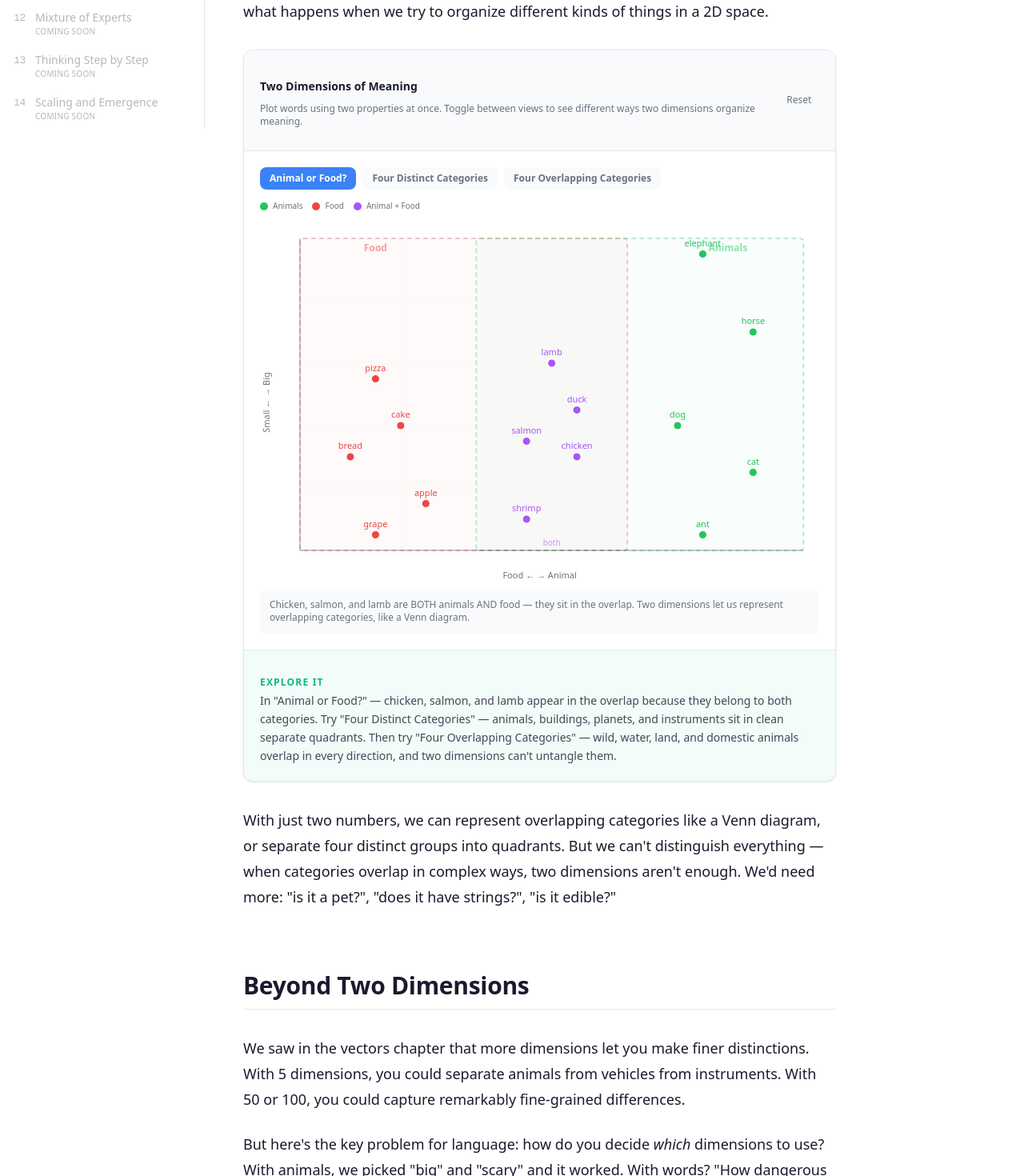
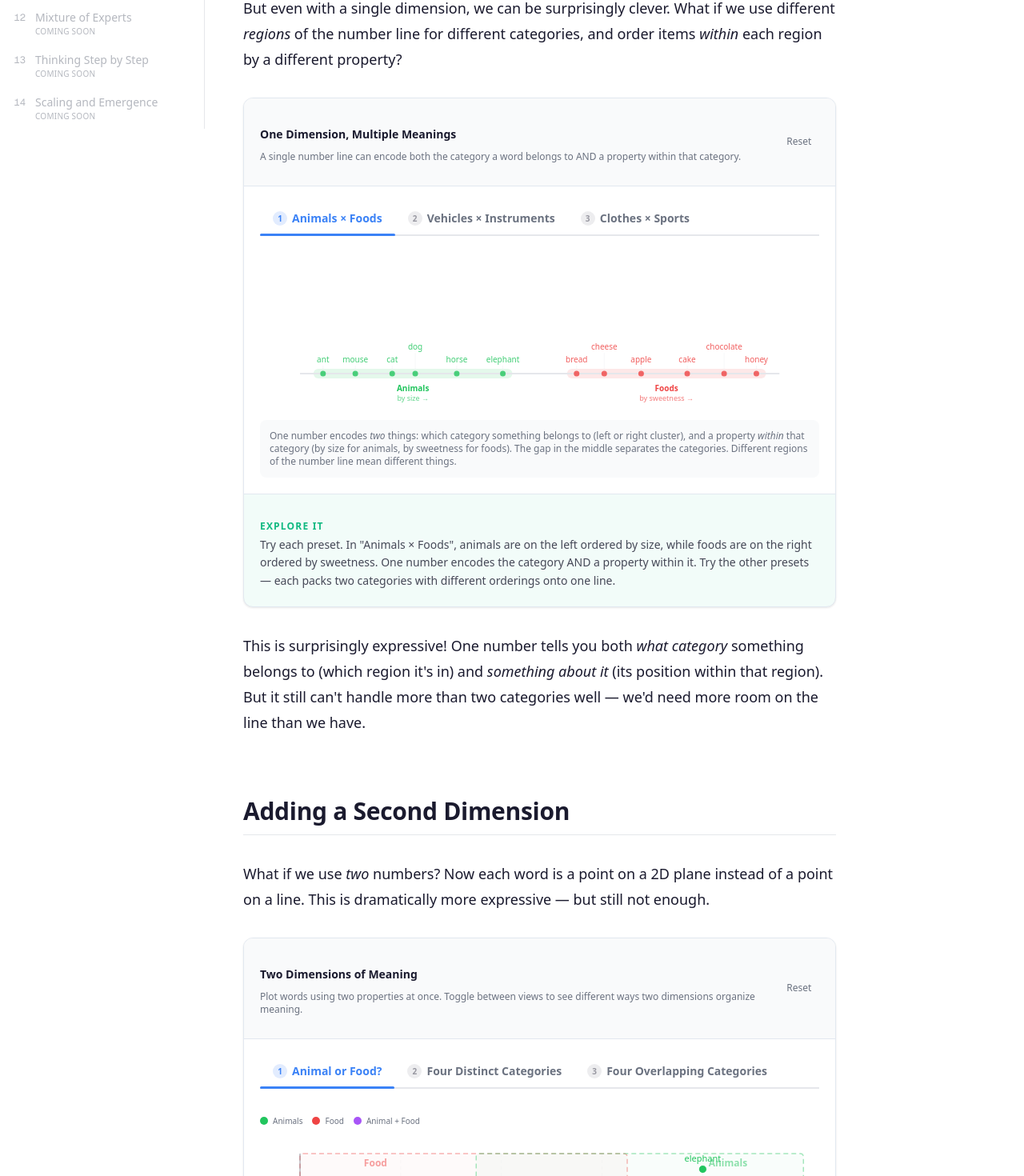
Before and after one commit to robennals/ai-explained, a Next.js app: page /embeddings in a window 1280 px wide. Shown: the part 640-2110 px from the top of the page at 80% size. Built offline with nearby package versions, Linux system fonts and the light colour scheme.

Commit message:
Tidy up embedding text because of previous vector chapter

```diff
--- a/src/app/(tutorial)/embeddings/content.mdx
+++ b/src/app/(tutorial)/embeddings/content.mdx
@@ -1,14 +1,24 @@
 # Embeddings and Vector Spaces
 
 <Lead>
-In the last chapter, we described animals with hand-picked properties like size and scariness. That worked because animals are one kind of thing. But words represent *everything* — and there's no universal set of properties for all of them. AI solves this by letting the network discover its own dimensions.
+In the last chapter, we described animals with hand-picked properties like size and scariness. That worked because animals are one kind of thing. But words represent *everything* — and there's no universal set of properties for all of them. AI solves this by letting the network learn a space where meaning is encoded in proximity and direction, not in any individual dimension.
 </Lead>
 
 ## The Problem with Hand-Picked Dimensions
 
 When we represented animals as vectors, we chose dimensions that made sense for animals: size, speed, danger. But what dimensions would you use for *all words*? "How big is the color blue?" doesn't make sense. "How fast is democracy?" There's no universal set of labeled dimensions that works for everything.
 
-Even within things you *can* measure, two dimensions quickly run into trouble. Let's see what happens when we try to organize different kinds of things in a 2D space.
+But even with a single dimension, we can be surprisingly clever. What if we use different *regions* of the number line for different categories, and order items *within* each region by a different property?
+
+<CombinedNumberLineWidget>
+Try each preset. In "Animals × Foods", animals are on the left ordered by size, while foods are on the right ordered by sweetness. One number encodes the category AND a property within it. Try the other presets — each packs two categories with different orderings onto one line.
+</CombinedNumberLineWidget>
+
+This is surprisingly expressive! One number tells you both *what category* something belongs to (which region it's in) and *something about it* (its position within that region). But it still can't handle more than two categories well — we'd need more room on the line than we have.
+
+## Adding a Second Dimension
+
+What if we use *two* numbers? Now each word is a point on a 2D plane instead of a point on a line. This is dramatically more expressive — but still not enough.
 
 <Simple2DScatterWidget>
 In "Animal or Food?" — chicken, salmon, and lamb appear in the overlap because they belong to both categories. Try "Four Distinct Categories" — animals, buildings, planets, and instruments sit in clean separate quadrants. Then try "Four Overlapping Categories" — wild, water, land, and domestic animals overlap in every direction, and two dimensions can't untangle them.
@@ -18,18 +28,12 @@ With just two numbers, we can represent overlapping categories like a Venn diagr
 
 ## Beyond Two Dimensions
 
-We saw in the vectors chapter that more dimensions let you make finer distinctions. With 5 dimensions, you could separate animals from vehicles from instruments. With 50 or 100, you could capture remarkably fine-grained differences.
+Going from one dimension to two gave us dramatically more expressive power — more types of things, more ways they can differ, more ways categories can overlap. Adding more dimensions keeps making this better. With 50 or 100 dimensions, you can capture remarkably fine-grained distinctions.
 
-But here's the key problem for language: how do you decide *which* dimensions to use? With animals, we picked "big" and "scary" and it worked. With words? "How dangerous is the color blue?" doesn't make sense. There's no universal set of labeled dimensions that works for all words.
-
-Real AI systems solve this by not using labeled dimensions at all. Instead, they learn a space where **similar words end up nearby** and **different words end up far apart**. The dimensions are just numbers — not "alive?" or "big?" — but the proximity structure captures meaning.
-
-And it's not just proximity. The spatial *relationships* between nearby words carry meaning too. The direction from "small" to "big" tends to be consistent — move an ant in that direction and you get larger animals. The direction from "man" to "woman" captures gender, so applying it to "king" lands you near "queen." These regularities aren't designed in; they emerge from training, because a space with consistent structure is more useful than one without it.
-
-This is like the difference between organizing books by (genre, length, year) versus letting a librarian arrange them so that related books are on nearby shelves. The librarian's system has no labels, but it works better because it captures relationships that no fixed labeling scheme could.
+But there are no universal dimensions that apply to everything. As we saw, "size" means something for animals but not for colors, and the same two axes meant completely different things in each quadrant. Real embeddings don't use labeled dimensions at all. Instead, the core idea is simpler: **similar things should be close together**, and **directions should have meaning**. A direction might mean "size" in one part of the space and "formality" in another — and that's fine, because what matters is the local geometry, not any global labeling scheme.
 
 <KeyInsight>
-Real embeddings don't use labeled dimensions. They learn positions where similar things are nearby and where directions between words encode consistent relationships — size, gender, tense, and countless others — all without any human labeling.
+Real embeddings don't use labeled dimensions. They learn a space where similar things are nearby and where directions encode meaningful relationships — but the same direction can mean different things in different regions of the space.
 </KeyInsight>
 
 ## Neural Networks Meet Embeddings
--- a/src/app/(tutorial)/embeddings/page.tsx
+++ b/src/app/(tutorial)/embeddings/page.tsx
@@ -2,7 +2,6 @@ import { ChapterNav } from "@/components/layout/ChapterNav";
 import { getAdjacentChapters } from "@/lib/curriculum";
 import Content from "./content.mdx";
 import {
-  WordNumberLineWidget,
   CombinedNumberLineWidget,
   Simple2DScatterWidget,
   EmbeddingPlaygroundWidget,
@@ -26,7 +25,6 @@ export default function Chapter04() {
       <div className="prose prose-lg max-w-none">
         <Content
           components={{
-            WordNumberLineWidget,
             CombinedNumberLineWidget,
             Simple2DScatterWidget,
             EmbeddingPlaygroundWidget,
--- a/src/app/(tutorial)/embeddings/widgets.tsx
+++ b/src/app/(tutorial)/embeddings/widgets.tsx
@@ -3,6 +3,14 @@
 import dynamic from "next/dynamic";
 import { Suspense } from "react";
 import { TryItProvider } from "@/components/widgets/shared/WidgetContainer";
+
+const CombinedNumberLine = dynamic(
+  () =>
+    import("@/components/widgets/embeddings/CombinedNumberLine").then(
+      (m) => m.CombinedNumberLine
+    ),
+  { ssr: false }
+);
 
 const Simple2DScatter = dynamic(
   () =>
@@ -68,6 +76,14 @@ function WidgetSlot({ children, tryIt, label }: { children: React.ReactNode; try
   );
 }
 
+export function CombinedNumberLineWidget({ children }: { children?: React.ReactNode }) {
+  return (
+    <WidgetSlot tryIt={children} label="Explore it">
+      <CombinedNumberLine />
+    </WidgetSlot>
+  );
+}
+
 export function Simple2DScatterWidget({ children }: { children?: React.ReactNode }) {
   return (
     <WidgetSlot tryIt={children} label="Explore it">
--- a/src/components/widgets/embeddings/CombinedNumberLine.tsx
+++ b/src/components/widgets/embeddings/CombinedNumberLine.tsx
@@ -2,13 +2,17 @@
 
 import { useState, useCallback, useMemo, useRef, useEffect } from "react";
 import { WidgetContainer } from "../shared/WidgetContainer";
+import { WidgetTabs } from "../shared/WidgetTabs";
 
 interface GroupItem {
   word: string;
   value: number; // position within the group's range
 }
 
+type PresetId = "animals-foods" | "vehicles-instruments" | "clothes-sports";
+
 interface Preset {
+  id: PresetId;
   label: string;
   left: { name: string; ordering: string; color: string; items: GroupItem[] };
   right: { name: string; ordering: string; color: string; items: GroupItem[] };
@@ -16,6 +20,7 @@ interface Preset {
 
 const PRESETS: Preset[] = [
   {
+    id: "animals-foods",
     label: "Animals \u00d7 Foods",
     left: {
       name: "Animals",
@@ -45,6 +50,7 @@ const PRESETS: Preset[] = [
     },
   },
   {
+    id: "vehicles-instruments",
     label: "Vehicles \u00d7 Instruments",
     left: {
       name: "Vehicles",
@@ -72,6 +78,7 @@ const PRESETS: Preset[] = [
     },
   },
   {
+    id: "clothes-sports",
     label: "Clothes \u00d7 Sports",
     left: {
       name: "Clothes",
@@ -153,12 +160,17 @@ const AXIS_MIN = -0.2;
 const AXIS_MAX = 10.2;
 
 export function CombinedNumberLine() {
-  const [presetIdx, setPresetIdx] = useState(0);
+  const [activePreset, setActivePreset] = useState<PresetId>("animals-foods");
   const [hoveredWord, setHoveredWord] = useState<string | null>(null);
   const containerRef = useRef<HTMLDivElement>(null);
   const [containerWidth, setContainerWidth] = useState(600);
 
-  const preset = PRESETS[presetIdx];
+  const preset = PRESETS.find((p) => p.id === activePreset) ?? PRESETS[0];
+
+  const tabs = useMemo(
+    () => PRESETS.map((p) => ({ id: p.id, label: p.label })),
+    [],
+  );
 
   useEffect(() => {
     if (!containerRef.current) return;
@@ -170,7 +182,7 @@ export function CombinedNumberLine() {
   }, []);
 
   const resetState = useCallback(() => {
-    setPresetIdx(0);
+    setActivePreset("animals-foods");
     setHoveredWord(null);
   }, []);
 
@@ -229,21 +241,7 @@ export function CombinedNumberLine() {
       description="A single number line can encode both the category a word belongs to AND a property within that category."
       onReset={resetState}
     >
-      <div className="mb-4 flex flex-wrap gap-2">
-        {PRESETS.map((p, i) => (
-          <button
-            key={p.label}
-            onClick={() => { setPresetIdx(i); setHoveredWord(null); }}
-            className={`rounded-lg px-3 py-1.5 text-xs font-semibold transition-colors ${
-              i === presetIdx
-                ? "bg-accent text-white"
-                : "bg-surface text-muted hover:text-foreground"
-            }`}
-          >
-            {p.label}
-          </button>
-        ))}
-      </div>
+      <WidgetTabs tabs={tabs} activeTab={activePreset} onTabChange={(id) => { setActivePreset(id); setHoveredWord(null); }} />
 
       <div ref={containerRef} className="w-full">
         <svg width={containerWidth} height={totalHeight} className="overflow-visible">
--- a/src/components/widgets/embeddings/Simple2DScatter.tsx
+++ b/src/components/widgets/embeddings/Simple2DScatter.tsx
@@ -1,7 +1,8 @@
 "use client";
 
-import { useState, useCallback, useRef, useEffect } from "react";
+import { useState, useCallback, useMemo, useRef, useEffect } from "react";
 import { WidgetContainer } from "../shared/WidgetContainer";
+import { WidgetTabs } from "../shared/WidgetTabs";
 
 interface WordPoint {
   word: string;
@@ -121,34 +122,65 @@ const QUAD_WORDS: QuadPoint[] = [
 ];
 
 // Four clearly distinct, non-overlapping categories in separate quadrants.
+// Each quadrant uses its own pair of meaningful axes so the positions aren't arbitrary.
+//
+// Animals (top-left):     x = slow→fast,     y = small→big
+// Buildings (top-right):  x = old→modern,    y = short→tall
+// Planets (bottom-left):  x = near→far,      y = small→big
+// Instruments (bot-right): x = low→high pitch, y = small→big
+//
+// Within each quadrant the raw property values are mapped to the quadrant's
+// 0–4.5 range, then offset to the right quadrant region.
+
 const DISTINCT_WORDS: QuadPoint[] = [
-  // Animals (top-left quadrant)
-  { word: "dog",       category: "animal",     quadX: 1,   quadY: 8 },
-  { word: "cat",       category: "animal",     quadX: 2.5, quadY: 9 },
-  { word: "elephant",  category: "animal",     quadX: 1.5, quadY: 7 },
-  { word: "ant",       category: "animal",     quadX: 3,   quadY: 7.5 },
-  { word: "eagle",     category: "animal",     quadX: 2,   quadY: 6.5 },
+  // Points are kept inside the axis region (well clear of quadrant edges and labels).
+  // Top-left quadrant safe zone:  x 1.2–3.8,  y 6.2–8.8
+  // Top-right quadrant safe zone: x 6.2–8.8,  y 6.2–8.8
+  // Bot-left quadrant safe zone:  x 1.2–3.8,  y 1.2–3.8
+  // Bot-right quadrant safe zone: x 6.2–8.8,  y 1.2–3.8
 
-  // Buildings (top-right quadrant)
-  { word: "house",      category: "building",  quadX: 7,   quadY: 8 },
-  { word: "church",     category: "building",  quadX: 8.5, quadY: 9 },
-  { word: "skyscraper", category: "building",  quadX: 8,   quadY: 7 },
-  { word: "barn",       category: "building",  quadX: 9,   quadY: 7.5 },
-  { word: "lighthouse", category: "building",  quadX: 7.5, quadY: 6.5 },
+  // Animals (top-left): slow→fast, small→big
+  { word: "ant",       category: "animal",     quadX: 1.3, quadY: 6.3 },
+  { word: "cat",       category: "animal",     quadX: 2.2, quadY: 6.8 },
+  { word: "dog",       category: "animal",     quadX: 2.8, quadY: 7.3 },
+  { word: "horse",     category: "animal",     quadX: 3.7, quadY: 8.0 },
+  { word: "elephant",  category: "animal",     quadX: 1.6, quadY: 8.7 },
 
-  // Planets (bottom-left quadrant)
-  { word: "mercury",   category: "planet",     quadX: 1.5, quadY: 3 },
-  { word: "venus",     category: "planet",     quadX: 2.5, quadY: 2 },
-  { word: "mars",      category: "planet",     quadX: 1,   quadY: 1.5 },
-  { word: "jupiter",   category: "planet",     quadX: 3,   quadY: 1 },
-  { word: "saturn",    category: "planet",     quadX: 2,   quadY: 3.5 },
+  // Buildings (top-right): old→modern, short→tall
+  { word: "barn",       category: "building",  quadX: 6.4, quadY: 6.3 },
+  { word: "church",     category: "building",  quadX: 6.8, quadY: 7.4 },
+  { word: "lighthouse", category: "building",  quadX: 7.4, quadY: 7.0 },
+  { word: "house",      category: "building",  quadX: 8.0, quadY: 6.7 },
+  { word: "skyscraper", category: "building",  quadX: 8.6, quadY: 8.7 },
 
-  // Instruments (bottom-right quadrant)
-  { word: "guitar",    category: "instrument", quadX: 7.5, quadY: 3 },
-  { word: "piano",     category: "instrument", quadX: 8.5, quadY: 2 },
-  { word: "flute",     category: "instrument", quadX: 7,   quadY: 1.5 },
-  { word: "drum",      category: "instrument", quadX: 9,   quadY: 1 },
-  { word: "violin",    category: "instrument", quadX: 8,   quadY: 3.5 },
+  // Planets (bottom-left): near→far, small→big
+  { word: "mercury",   category: "planet",     quadX: 1.3, quadY: 1.3 },
+  { word: "venus",     category: "planet",     quadX: 1.8, quadY: 1.8 },
+  { word: "mars",      category: "planet",     quadX: 2.3, quadY: 1.5 },
+  { word: "saturn",    category: "planet",     quadX: 3.4, quadY: 3.2 },
+  { word: "jupiter",   category: "planet",     quadX: 2.9, quadY: 3.7 },
+
+  // Instruments (bottom-right): low→high pitch, small→big
+  { word: "flute",     category: "instrument", quadX: 8.6, quadY: 1.3 },
+  { word: "violin",    category: "instrument", quadX: 7.8, quadY: 1.8 },
+  { word: "guitar",    category: "instrument", quadX: 7.2, quadY: 2.6 },
+  { word: "drum",      category: "instrument", quadX: 6.5, quadY: 2.0 },
+  { word: "piano",     category: "instrument", quadX: 6.4, quadY: 3.6 },
+];
+
+// Per-quadrant axis labels for the "four distinct" preset
+const DISTINCT_AXES: {
+  label: string;
+  fill: string;
+  xLabel: [string, string]; // [low end, high end]
+  yLabel: [string, string]; // [low end, high end]
+  // quadrant bounds in data space
+  x1: number; x2: number; y1: number; y2: number;
+}[] = [
+  { label: "Animals",     fill: "#22c55e", xLabel: ["slow", "fast"],   yLabel: ["small", "big"],  x1: 0, x2: 5, y1: 5, y2: 10 },
+  { label: "Buildings",   fill: "#3b82f6", xLabel: ["old", "modern"],  yLabel: ["short", "tall"], x1: 5, x2: 10, y1: 5, y2: 10 },
+  { label: "Planets",     fill: "#8b5cf6", xLabel: ["near", "far"],    yLabel: ["small", "big"],  x1: 0, x2: 5, y1: 0, y2: 5 },
+  { label: "Instruments", fill: "#f97316", xLabel: ["low", "high"],    yLabel: ["small", "big"],  x1: 5, x2: 10, y1: 0, y2: 5 },
 ];
 
 type PresetId = "animal-food" | "four-distinct" | "four-overlap";
@@ -168,7 +200,7 @@ const PRESETS: PresetDef[] = [
   {
     id: "four-distinct",
     label: "Four Distinct Categories",
-    description: "Animals, buildings, planets, and instruments have nothing in common \u2014 so they sit in four clean, separate quadrants. Two dimensions work perfectly when categories don\u2019t overlap.",
+    description: "Each quadrant uses the same two numbers for completely different axes \u2014 size and speed for animals, height and age for buildings, and so on. The category determines what the dimensions mean, just like how regions of the number line meant different things in the previous widget.",
   },
   {
     id: "four-overlap",
@@ -212,7 +244,7 @@ const CATEGORY_LABELS: Record<string, string> = {
 const MARGIN = { top: 20, right: 20, bottom: 40, left: 50 };
 
 export function Simple2DScatter() {
-  const [presetIdx, setPresetIdx] = useState(0);
+  const [activePreset, setActivePreset] = useState<PresetId>("animal-food");
   const [hoveredWord, setHoveredWord] = useState<string | null>(null);
   const containerRef = useRef<HTMLDivElement>(null);
   const [dims, setDims] = useState({ width: 500, height: 400 });
@@ -229,14 +261,19 @@ export function Simple2DScatter() {
     return () => obs.disconnect();
   }, []);
 
-  const preset = PRESETS[presetIdx];
+  const preset = PRESETS.find((p) => p.id === activePreset) ?? PRESETS[0];
+
+  const tabs = useMemo(
+    () => PRESETS.map((p) => ({ id: p.id, label: p.label })),
+    [],
+  );
   const isVenn = preset.id === "animal-food";
   const isQuad = preset.id === "four-overlap";
   const isDistinct = preset.id === "four-distinct";
   const isQuadLike = isQuad || isDistinct;
 
   const resetState = useCallback(() => {
-    setPresetIdx(0);
+    setActivePreset("animal-food");
     setHoveredWord(null);
   }, []);
 
@@ -304,22 +341,7 @@ export function Simple2DScatter() {
       description="Plot words using two properties at once. Toggle between views to see different ways two dimensions organize meaning."
       onReset={resetState}
     >
-      {/* Preset buttons */}
-      <div className="mb-3 flex flex-wrap gap-2">
-        {PRESETS.map((p, i) => (
-          <button
-            key={p.id}
-            onClick={() => { setPresetIdx(i); setHoveredWord(null); }}
-            className={`rounded-lg px-3 py-1.5 text-xs font-semibold transition-colors ${
-              i === presetIdx
-                ? "bg-accent text-white"
-                : "bg-surface text-muted hover:text-foreground"
-            }`}
-          >
-            {p.label}
-          </button>
-        ))}
-      </div>
+      <WidgetTabs tabs={tabs} activeTab={activePreset} onTabChange={(id) => { setActivePreset(id); setHoveredWord(null); }} />
 
       {/* Legend */}
       <div className="mb-3 flex flex-wrap gap-3">
@@ -337,6 +359,13 @@ export function Simple2DScatter() {
           height={dims.height}
           className="overflow-visible"
         >
+          {/* Arrowhead marker for per-quadrant axes */}
+          <defs>
+            <marker id="arrowhead" markerWidth="6" markerHeight="4" refX="5" refY="2" orient="auto">
+              <path d="M0,0 L6,2 L0,4" fill="none" stroke="currentColor" strokeWidth="1" opacity="0.4" />
+            </marker>
+          </defs>
+
           {/* Grid lines (scatter and venn only) */}
           {!isQuadLike && [0, 2, 4, 6, 8, 10].map((v) => (
             <g key={v}>
@@ -405,37 +434,86 @@ export function Simple2DScatter() {
             </>
           )}
 
-          {/* Four distinct categories: four non-overlapping quadrants */}
+          {/* Four distinct categories: quadrants with per-category axes */}
           {isDistinct && (() => {
-            const rects = [
-              { x1: 0, y1: 5, x2: 5, y2: 10,   fill: "#22c55e", label: "Animals",     lx: 1.5, ly: 9.5 },
-              { x1: 5, y1: 5, x2: 10, y2: 10,   fill: "#3b82f6", label: "Buildings",   lx: 8.5, ly: 9.5 },
-              { x1: 0, y1: 0, x2: 5, y2: 5,      fill: "#8b5cf6", label: "Planets",     lx: 1.5, ly: 0.5 },
-              { x1: 5, y1: 0, x2: 10, y2: 5,     fill: "#f97316", label: "Instruments", lx: 8.5, ly: 0.5 },
-            ];
             return (
               <>
-                {rects.map((r) => {
-                  const sx = xScale(r.x1);
-                  const sy = yScale(r.y2);
-                  const sw = xScale(r.x2) - xScale(r.x1);
-                  const sh = yScale(r.y1) - yScale(r.y2);
+                {DISTINCT_AXES.map((q) => {
+                  const sx = xScale(q.x1);
+                  const sy = yScale(q.y2);
+                  const sw = xScale(q.x2) - xScale(q.x1);
+                  const sh = yScale(q.y1) - yScale(q.y2);
+                  const cx = (xScale(q.x1) + xScale(q.x2)) / 2;
+                  const cy = (yScale(q.y1) + yScale(q.y2)) / 2;
+                  // axis arrow insets — push well inside the quadrant so
+                  // labels don't overlap the dashed border lines
+                  const inset = 28;
+                  const axLeft = sx + inset;
+                  const axRight = sx + sw - inset;
+                  const axBottom = sy + sh - inset;
+                  const axTop = sy + inset;
                   return (
-                    <g key={r.label}>
+                    <g key={q.label}>
+                      {/* Background */}
                       <rect
                         x={sx} y={sy} width={sw} height={sh}
-                        fill={r.fill} fillOpacity={0.06}
-                        stroke={r.fill} strokeWidth={1.5} strokeDasharray="6,4" opacity={0.35}
+                        fill={q.fill} fillOpacity={0.06}
+                        stroke={q.fill} strokeWidth={1.5} strokeDasharray="6,4" opacity={0.35}
                         rx={4}
                       />
+                      {/* Category label */}
                       <text
-                        x={xScale(r.lx)}
-                        y={yScale(r.ly)}
+                        x={cx} y={sy + 14}
                         textAnchor="middle"
-                        className="text-[12px] font-semibold pointer-events-none select-none"
-                        fill={r.fill} opacity={0.5}
+                        className="text-[11px] font-semibold pointer-events-none select-none"
+                        fill={q.fill} opacity={0.6}
                       >
-                        {r.label}
+                        {q.label}
+                      </text>
+                      {/* X-axis: small arrow along the bottom */}
+                      <line
+                        x1={axLeft} y1={axBottom}
+                        x2={axRight} y2={axBottom}
+                        stroke={q.fill} strokeWidth={1} opacity={0.3}
+                        markerEnd="url(#arrowhead)"
+                      />
+                      <text
+                        x={axLeft + 2} y={axBottom + 11}
+                        className="text-[8px] pointer-events-none select-none"
+                        fill={q.fill} opacity={0.5}
+                      >
+                        {q.xLabel[0]}
+                      </text>
+                      <text
+                        x={axRight - 2} y={axBottom + 11}
+                        textAnchor="end"
+                        className="text-[8px] pointer-events-none select-none"
+                        fill={q.fill} opacity={0.5}
+                      >
+                        {q.xLabel[1]}
+                      </text>
+                      {/* Y-axis: small arrow along the left */}
+                      <line
+                        x1={axLeft} y1={axBottom}
+                        x2={axLeft} y2={axTop}
+                        stroke={q.fill} strokeWidth={1} opacity={0.3}
+                        markerEnd="url(#arrowhead)"
+                      />
+                      <text
+                        x={axLeft - 3} y={axBottom - 2}
+                        textAnchor="end"
+                        className="text-[8px] pointer-events-none select-none"
+                        fill={q.fill} opacity={0.5}
+                      >
+                        {q.yLabel[0]}
+                      </text>
+                      <text
+                        x={axLeft - 3} y={axTop + 4}
+                        textAnchor="end"
+                        className="text-[8px] pointer-events-none select-none"
+                        fill={q.fill} opacity={0.5}
+                      >
+                        {q.yLabel[1]}
                       </text>
                     </g>
                   );
```
